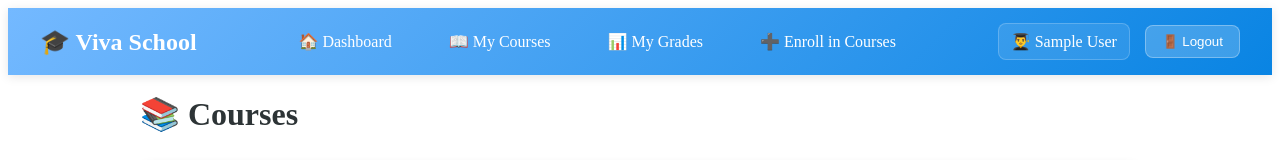
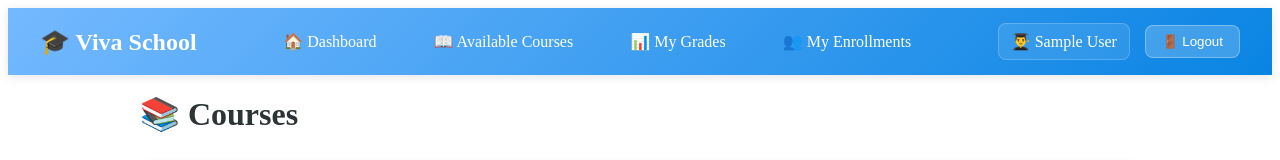
Before and after one commit to aya-asylbek/Viva-Online-School, a React (Vite) app in the folder client/: page /courses in a window 1280 px wide. Shown: the top 160 px of the page. Built offline with nearby package versions, Linux system fonts and the light colour scheme; no server answers; sample sign-in values are in the browser's storage.

Commit message:
Fixed issues in navbar

```diff
--- a/client/src/components/Navbar.jsx
+++ b/client/src/components/Navbar.jsx
@@ -41,15 +41,11 @@ const Navbar = () => {
                         </>
                     ) : (
                         <>
-              <Link to="/courses" className="nav-link">
-                📖 My Courses
-              </Link>
-              <Link to="/grades" className="nav-link">
-                📊 My Grades
-              </Link>
-              <Link to="/enrollments" className="nav-link">
-                ➕ Enroll in Courses
-              </Link>
+                            <>
+                                <Link to="/courses" className="nav-link">📖 Available Courses</Link>
+                                <Link to="/grades" className="nav-link">📊 My Grades</Link>
+                                <Link to="/enrollments" className="nav-link">👥 My Enrollments</Link>
+                            </>
                         </>
                     )}
                 </div>
```
Lines whose indentation alone changed are shown as unchanged.
